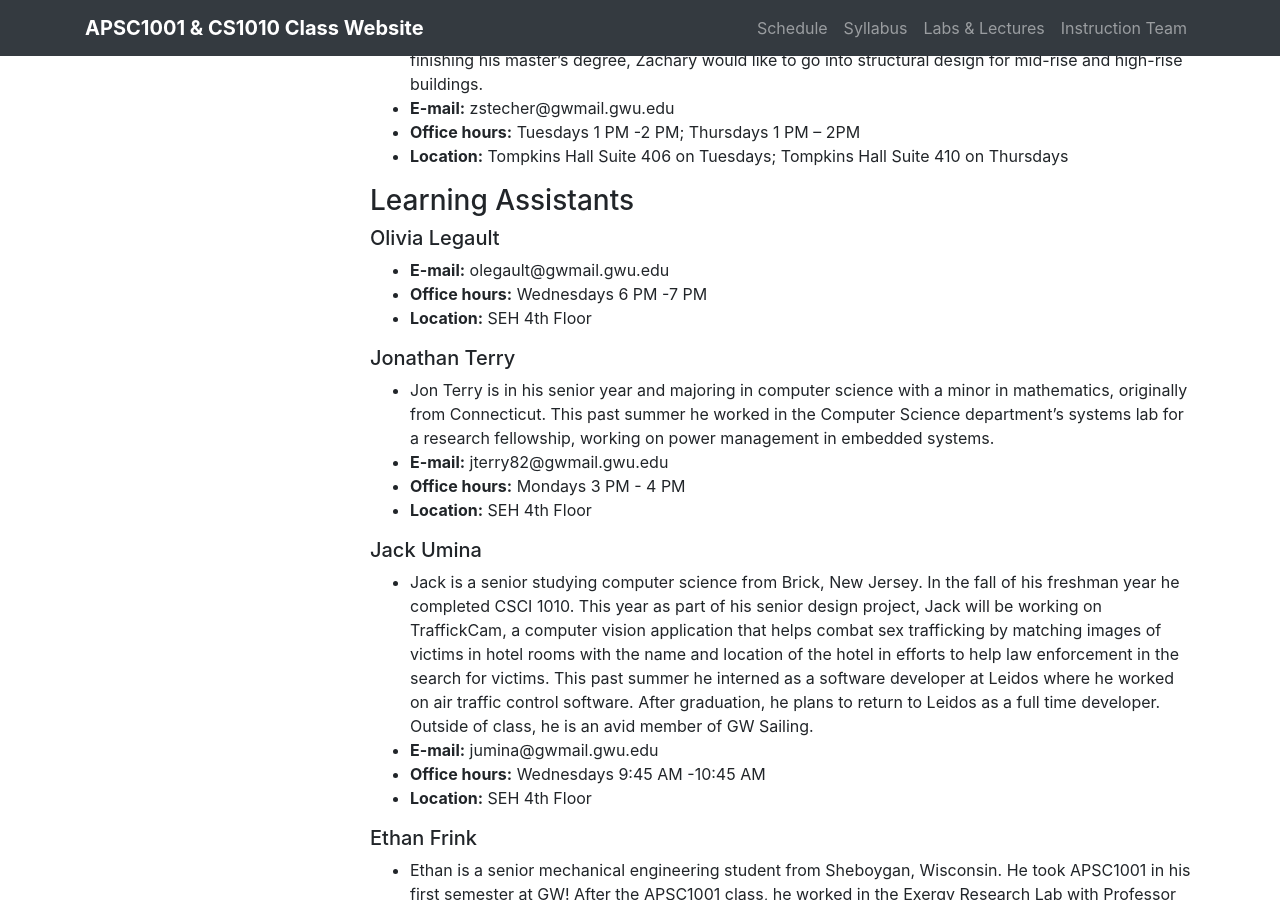
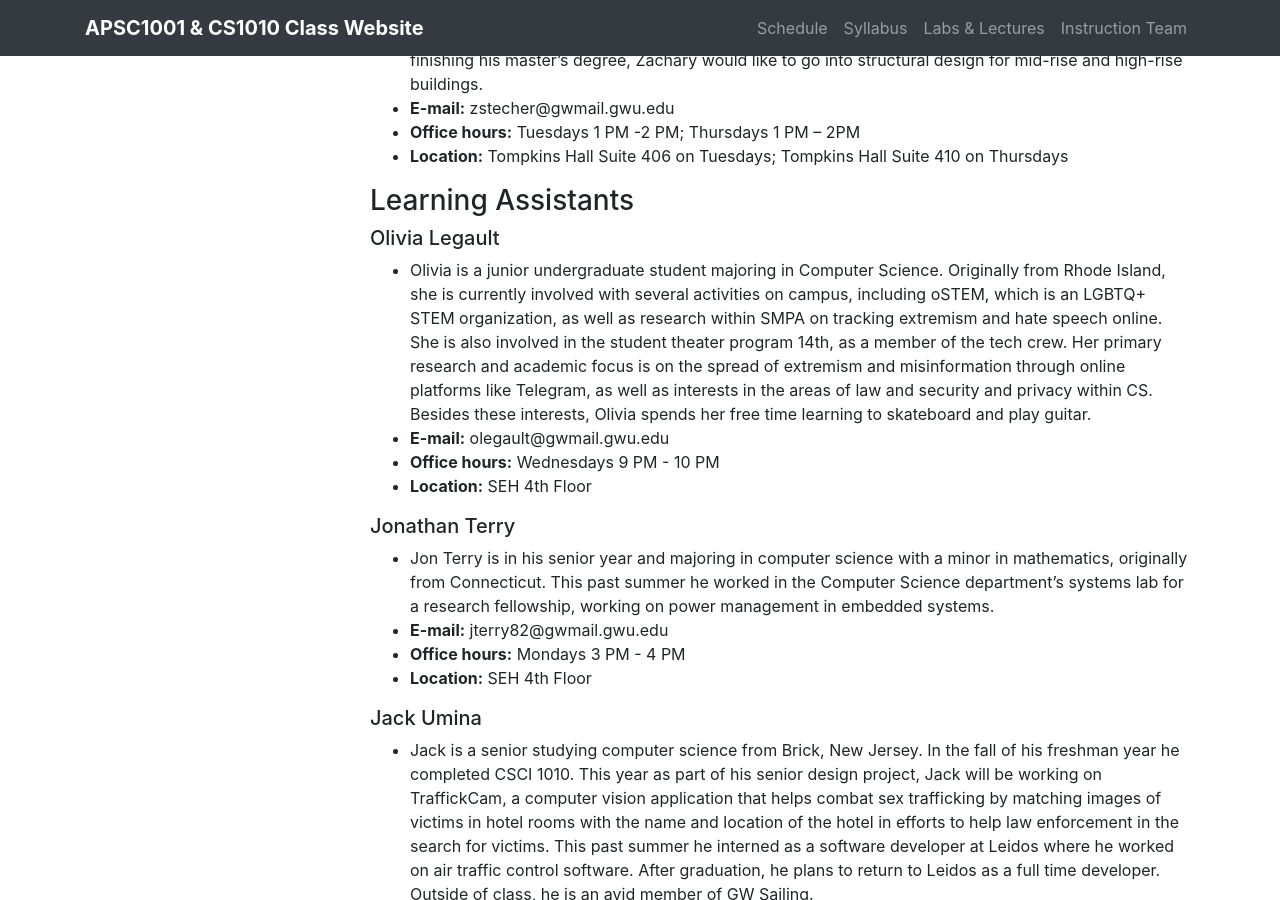
Before and after one commit to GWU-APSC1001/gwu-apsc1001.github.io, a Jekyll site: the page built from _pages/contact.md, in a window 1280 px wide and 900 px high, scrolled down 1444 px. Built offline with Jekyll 4.4.1, drawn with Linux system fonts in a browser that asks for light colours.

Commit message:
added bio

```diff
--- a/_pages/contact.md
+++ b/_pages/contact.md
@@ -51,8 +51,9 @@ After finishing his master’s degree, Zachary would like to go into structural
 
 ### Learning Assistants
 ##### Olivia Legault
+- Olivia is a junior undergraduate student majoring in Computer Science. Originally from Rhode Island, she is currently involved with several activities on campus, including oSTEM, which is an LGBTQ+ STEM organization, as well as research within SMPA on tracking extremism and hate speech online. She is also involved in the student theater program 14th, as a member of the tech crew. Her primary research and academic focus is on the spread of extremism and misinformation through online platforms like Telegram, as well as interests in the areas of law and security and privacy within CS. Besides these interests, Olivia spends her free time learning to skateboard and play guitar.
 - **E-mail:** olegault@gwmail.gwu.edu
-- **Office hours:** Wednesdays 6 PM -7 PM
+- **Office hours:** Wednesdays 9 PM - 10 PM
 - **Location:** SEH 4th Floor
 
 ##### Jonathan Terry
```
